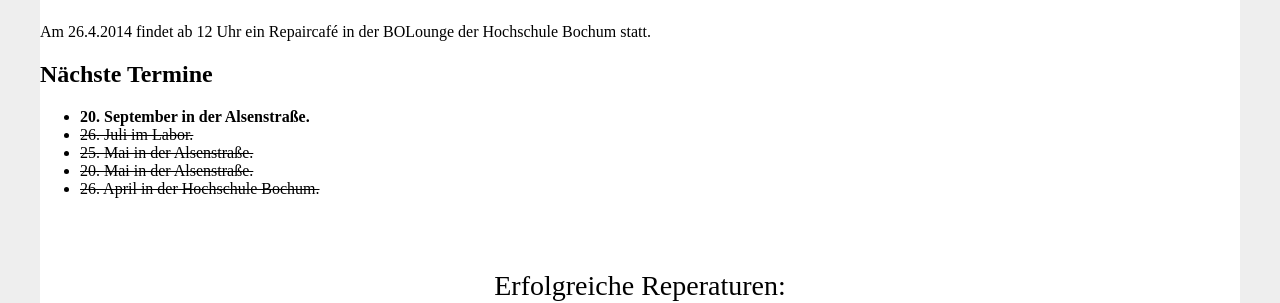
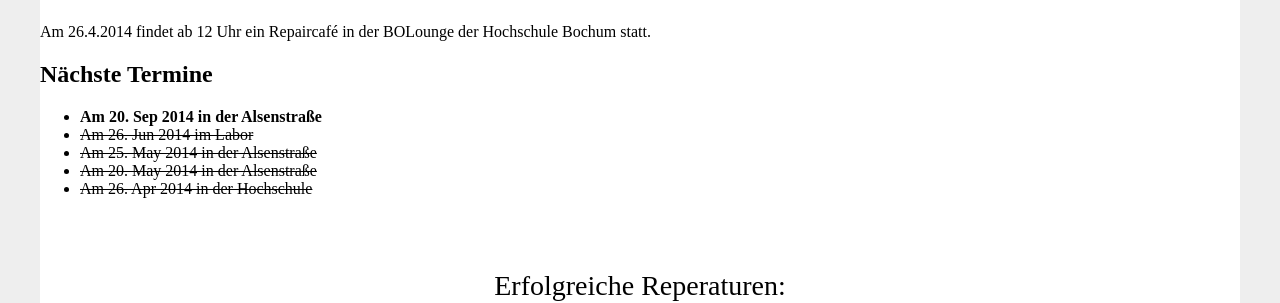
Before and after one commit to das-labor/repaircafe-bochum.de, a Jekyll site: the page built from index.html, in a window 1280 px wide. Shown: the part 1793-2096 px from the top of the page. Built offline with Jekyll 4.4.1, drawn with Linux system fonts in a browser that asks for light colours; nearby versions of some CDN libraries; library files that are not in the unit come from our copies; comment, search, counter and statistics services are not loaded.

Commit message:
Add date csv

```diff
--- /dev/null
+++ b/_data/termine.csv
@@ -0,0 +1,6 @@
+datum,ort
+2014-04-26,in der Hochschule
+2014-05-20,in der Alsenstraße
+2014-05-25,in der Alsenstraße
+2014-06-26,im Labor
+2014-09-20,in der Alsenstraße
--- a/_layouts/default.html
+++ b/_layouts/default.html
@@ -47,11 +47,20 @@
 					<div class="all-30">
 						<h2>Nächste Termine</h2>
 						<ul>
-							<li><b>20. September in der Alsenstraße.</b></li>
-							<li><strike>26. Juli im Labor.</strike></li>
-							<li><strike>25. Mai in der Alsenstraße.</strike></li>
-							<li><strike>20. Mai in der Alsenstraße.</strike></li>
-							<li><strike>26. April in der Hochschule Bochum.</strike></li>
+							{% for ent in site.data.termine reversed %}
+								{% capture d1 %}{{ ent.datum | date:"%F" }}{% endcapture %}
+								{% capture d2 %}{{ "now" | date:"%F" }}{% endcapture %}
+								{% capture d3 %}{{ "tomorrow" | date:"%F" }}{% endcapture %}
+								{% if d1 > d3 %}
+									<li>Am {{ ent.datum | date:"%d. %b %Y" }} {{ ent.ort }}</li>
+								{% else %}
+									{% if d1 < d2  %}
+										<li><strike>Am {{ ent.datum | date:"%d. %b %Y" }} {{ ent.ort }}</strike></li>
+									{% else %}
+										<li><b>Am {{ ent.datum | date:"%d. %b %Y" }} {{ ent.ort }}</b></li>
+									{% endif %}
+								{%endif%}
+							{% endfor %}
 						</ul>
 						<div class="repaircounter">Erfolgreiche Reperaturen: <a href="{{ site.url }}/reperaturen.html"><em>{{ site.data.reparaturen | size | times:0.7 | replace_first:'.0','' }}</em></a></div>
 					</div>
```
